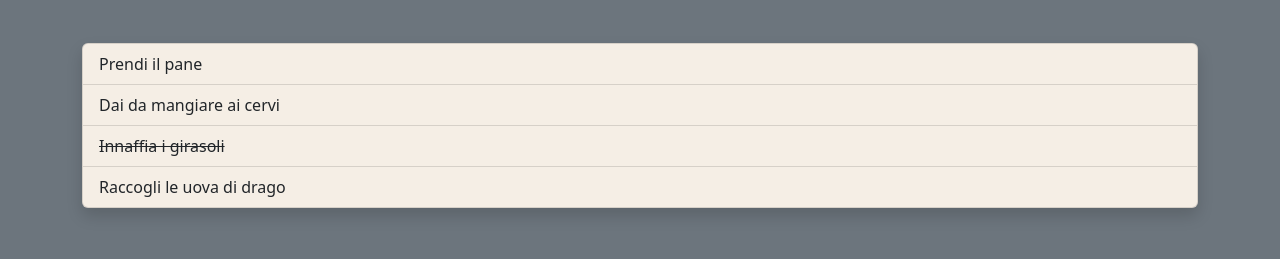
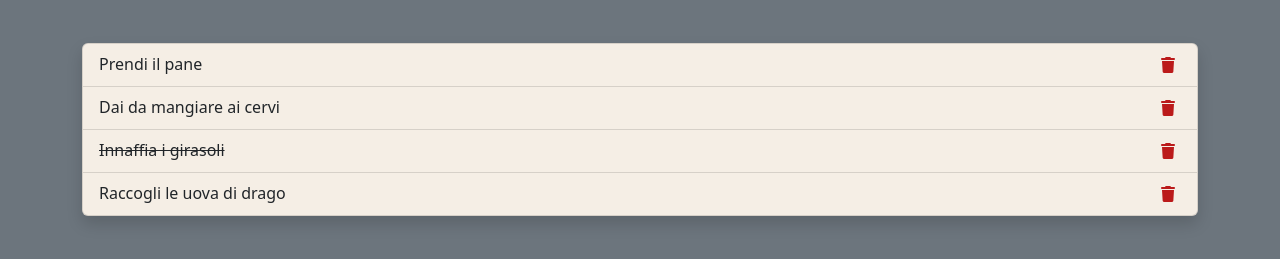
Before and after one commit to Ciaowilly3/vue-todolist, a plain HTML site: page index.html in a window 1280 px wide. Shown: the part 53-312 px from the top of the page. Drawn offline with nearby package versions, Linux system fonts and the light colour scheme.

Commit message:
Milestone 2

```diff
--- a/css/style.css
+++ b/css/style.css
@@ -5,3 +5,8 @@ h1 {
   font-weight: 700;
   color: rgb(40, 35, 33);
 }
+.my-btn {
+  background-color: transparent;
+  border: none;
+  color: rgb(187, 26, 26);
+}
--- a/index.html
+++ b/index.html
@@ -8,6 +8,13 @@
     <link
       rel="stylesheet"
       href="https://cdn.jsdelivr.net/npm/bootstrap@5.2.2/dist/css/bootstrap.min.css"
+    />
+    <link
+      rel="stylesheet"
+      href="https://cdnjs.cloudflare.com/ajax/libs/font-awesome/6.2.0/css/all.min.css"
+      integrity="sha512-xh6O/CkQoPOWDdYTDqeRdPCVd1SpvCA9XXcUnZS2FmJNp1coAFzvtCN9BmamE+4aHK8yyUHUSCcJHgXloTyT2A=="
+      crossorigin="anonymous"
+      referrerpolicy="no-referrer"
     />
     <link rel="stylesheet" href="css/style.css" />
     <script src="https://unpkg.com/vue@3/dist/vue.global.js"></script>
@@ -20,11 +27,14 @@
     <div class="container" id="app">
       <ul class="list-group shadow">
         <li
-          v-for="task in tasksToDoArray"
-          class="list-group-item"
+          v-for="task,i in tasksToDoArray"
+          class="list-group-item d-flex justify-content-between"
           :class="(task.done === true) ? 'text-decoration-line-through' : ''"
         >
           {{task.text}}
+          <button class="my-btn" @click="removeTask(i)">
+            <i class="fa-solid fa-trash"></i>
+          </button>
         </li>
       </ul>
     </div>
--- a/js/main.js
+++ b/js/main.js
@@ -22,4 +22,15 @@ const app = createApp({
       ],
     };
   },
+  methods: {
+    removeTask(indexToDelete) {
+      //   aggiungo un confirm per correttezza come fatto da Florian
+      const remove = confirm(
+        "Sei sicuro di voler eliminare il task selezionato?"
+      );
+      if (remove === true) {
+        this.tasksToDoArray.splice(indexToDelete, 1);
+      }
+    },
+  },
 }).mount("#app");
```
